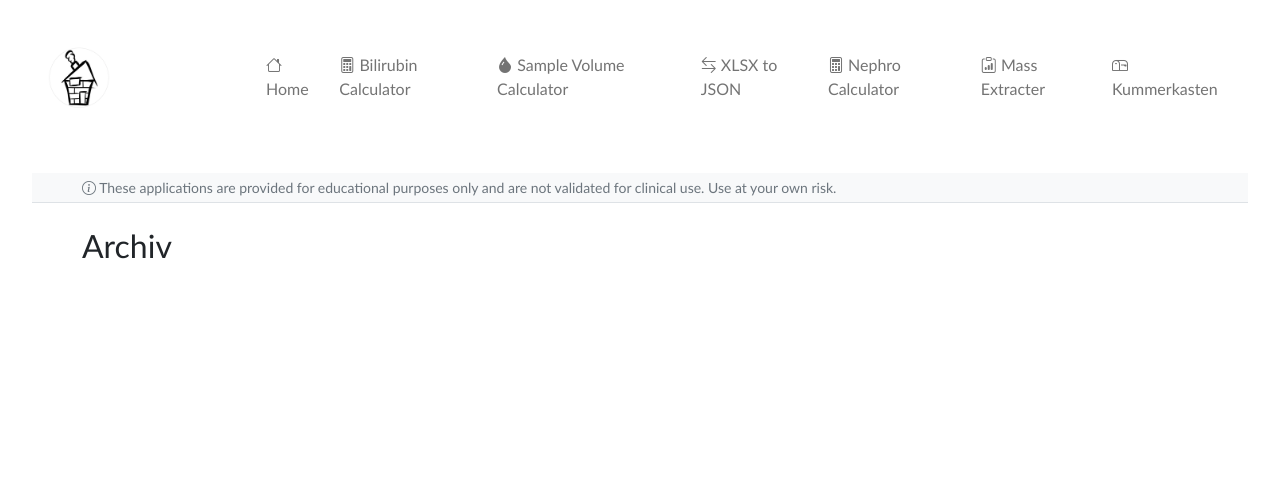
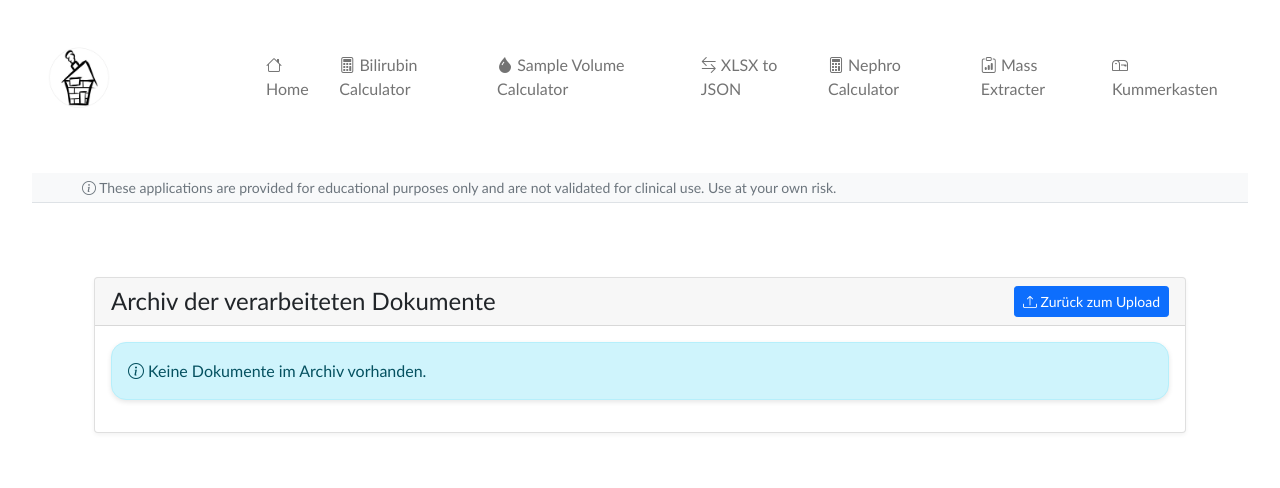
Before and after one commit to drfoehn/medapps, a Flask app: page /mass_extract/archive in a window 1280 px wide. Shown: the top 488 px of the page. Run offline with Flask 3, Linux system fonts and the light colour scheme.

Commit message:
Masss Extract Archiv hinzugefügt

```diff
--- a/app.py
+++ b/app.py
@@ -1,4 +1,4 @@
-from flask import Flask, request, jsonify, render_template, send_file, make_response, render_template_string
+from flask import Flask, request, jsonify, render_template, send_file, make_response, render_template_string, redirect, url_for
 import pandas as pd
 import json
 import secrets  # For generating secure filenames
@@ -43,7 +43,7 @@ logger.addHandler(handler)
 
 
 # Register the mass_extract blueprint
-app.register_blueprint(mass_extract, url_prefix='/mass_extract')
+app.register_blueprint(mass_extract, url_prefix='/mass_extract', template_folder='templates')
 app.register_blueprint(feedback_bp, url_prefix='/feedback')
 
 @app.route('/')
@@ -83,8 +83,7 @@ def nephro_calculator():
 
 @app.route('/mass_extracter')
 def mass_extracter():
-    # Placeholder for mass_extracter functionality
-    return render_template('mass_extract/upload.html')
+    return redirect(url_for('mass_extract.upload_file'))
 
 @app.errorhandler(500)
 def internal_error(error):
--- a/mass_extract.py
+++ b/mass_extract.py
@@ -1,7 +1,7 @@
 import os
 import logging
 from logging.handlers import RotatingFileHandler
-from flask import Blueprint, request, render_template, jsonify, url_for, send_from_directory
+from flask import Blueprint, request, render_template, jsonify, url_for, send_from_directory, current_app
 import fitz  # PyMuPDF
 import shutil
 from werkzeug.utils import secure_filename
@@ -9,7 +9,7 @@ import re
 from decimal import Decimal
 from datetime import datetime
 
-mass_extract = Blueprint('mass_extract', __name__, template_folder='templates/mass_extract')
+mass_extract = Blueprint('mass_extract', __name__)
 
 # Configuration
 BASE_DIR = os.path.dirname(os.path.abspath(__file__))
@@ -204,6 +204,7 @@ def process_pdf(pdf_path):
 
 @mass_extract.route('/', methods=['GET', 'POST'])
 def upload_file():
+    print(f"Current routes: {[rule.endpoint for rule in current_app.url_map.iter_rules()]}")
     if request.method == 'POST':
         if 'file' not in request.files:
             return jsonify({'error': 'No file part'})
@@ -240,7 +241,7 @@ def upload_file():
 
         return jsonify({'error': 'Invalid file type'})
 
-    return render_template('upload.html')
+    return render_template('mass_extract/upload.html')
 
 @mass_extract.route('/archive/<path:filename>')
 def serve_file(filename):
@@ -248,8 +249,30 @@ def serve_file(filename):
 
 @mass_extract.route('/archive')
 def list_archive():
-    files = os.listdir(ARCHIVE_FOLDER)
-    return render_template('archive.html', files=files)
+    files = []
+    for filename in os.listdir(ARCHIVE_FOLDER):
+        file_path = os.path.join(ARCHIVE_FOLDER, filename)
+        file_date = datetime.fromtimestamp(os.path.getmtime(file_path))
+        files.append({
+            'name': filename,
+            'date': file_date.strftime('%d.%m.%Y %H:%M'),
+            'path': filename
+        })
+    # Sortiere nach Datum, neueste zuerst
+    files.sort(key=lambda x: x['date'], reverse=True)
+    return render_template('mass_extract/archive.html', files=files)
+
+@mass_extract.route('/archive/delete/<path:filename>')
+def delete_file(filename):
+    try:
+        file_path = os.path.join(ARCHIVE_FOLDER, filename)
+        if os.path.exists(file_path):
+            os.remove(file_path)
+            return jsonify({'success': True})
+        return jsonify({'error': 'File not found'}), 404
+    except Exception as e:
+        logger.error(f'Error deleting file: {str(e)}')
+        return jsonify({'error': 'Could not delete file'}), 500
 
 @mass_extract.errorhandler(Exception)
 def handle_exception(e):
--- a/templates/index.html
+++ b/templates/index.html
@@ -52,7 +52,7 @@
                      alt="Mass Extractor Interface">
                 <div class="card-body d-flex flex-column">
                     <h5 class="card-title">Mass Extractor</h5>
-                    <p class="card-text">A Python Script that extracts certain data from PDFs generated from Mass Spectrometer XXXX</p>
+                    <p class="card-text">A Python Script that extracts certain data from PDFs generated from Mass Spectrometer ZenoTOF™ 7600 System Optiflow (AB Sciex)</p>
                     <a href="{{ url_for('mass_extracter') }}" class="btn btn-primary mt-auto">Go</a>
                 </div>
             </div>
--- a/templates/mass_extract/archive.html
+++ b/templates/mass_extract/archive.html
@@ -1,12 +1,75 @@
 {% extends "base.html" %}
 
-{% block title %}Archiv{% endblock %}
+{% block title %}Mass Extracter Archiv{% endblock %}
 
 {% block content %}
-    <h2>Archiv</h2>
-    <ul>
-        {% for file in files %}
-            <li><a href="{{ url_for('serve_file', filename=file) }}">{{ file }}</a></li>
-        {% endfor %}
-    </ul>
+<div class="container py-4">
+    <div class="card">
+        <div class="card-header d-flex justify-content-between align-items-center">
+            <h4 class="mb-0">Archiv der verarbeiteten Dokumente</h4>
+            <a href="{{ url_for('mass_extract.upload_file') }}" class="btn btn-primary btn-sm">
+                <i class="bi bi-upload"></i> Zurück zum Upload
+            </a>
+        </div>
+        <div class="card-body">
+            {% if files %}
+                <div class="table-responsive">
+                    <table class="table table-hover">
+                        <thead>
+                            <tr>
+                                <th>Datum</th>
+                                <th>Dateiname</th>
+                                <th>Aktionen</th>
+                            </tr>
+                        </thead>
+                        <tbody>
+                            {% for file in files %}
+                                <tr>
+                                    <td>{{ file.date }}</td>
+                                    <td>{{ file.name }}</td>
+                                    <td>
+                                        <a href="{{ url_for('mass_extract.serve_file', filename=file.path) }}"
+                                           class="btn btn-outline-primary btn-sm">
+                                            <i class="bi bi-download"></i> Download
+                                        </a>
+                                        <button onclick="deleteFile('{{ file.path }}')"
+                                                class="btn btn-outline-danger btn-sm">
+                                            <i class="bi bi-trash"></i> Löschen
+                                        </button>
+                                    </td>
+                                </tr>
+                            {% endfor %}
+                        </tbody>
+                    </table>
+                </div>
+            {% else %}
+                <div class="alert alert-info">
+                    <i class="bi bi-info-circle"></i> Keine Dokumente im Archiv vorhanden.
+                </div>
+            {% endif %}
+        </div>
+    </div>
+</div>
+
+<script>
+function deleteFile(filename) {
+    if (confirm('Möchten Sie diese Datei wirklich löschen?')) {
+        fetch(`{{ url_for('mass_extract.delete_file', filename='') }}${filename}`, {
+            method: 'GET'
+        })
+        .then(response => response.json())
+        .then(data => {
+            if (data.success) {
+                location.reload();
+            } else {
+                alert('Fehler beim Löschen der Datei');
+            }
+        })
+        .catch(error => {
+            console.error('Error:', error);
+            alert('Fehler beim Löschen der Datei');
+        });
+    }
+}
+</script>
 {% endblock %}
```
Also changed, not shown: templates/mass_extract/upload.html (+7 -2 lines), 1 other file.
